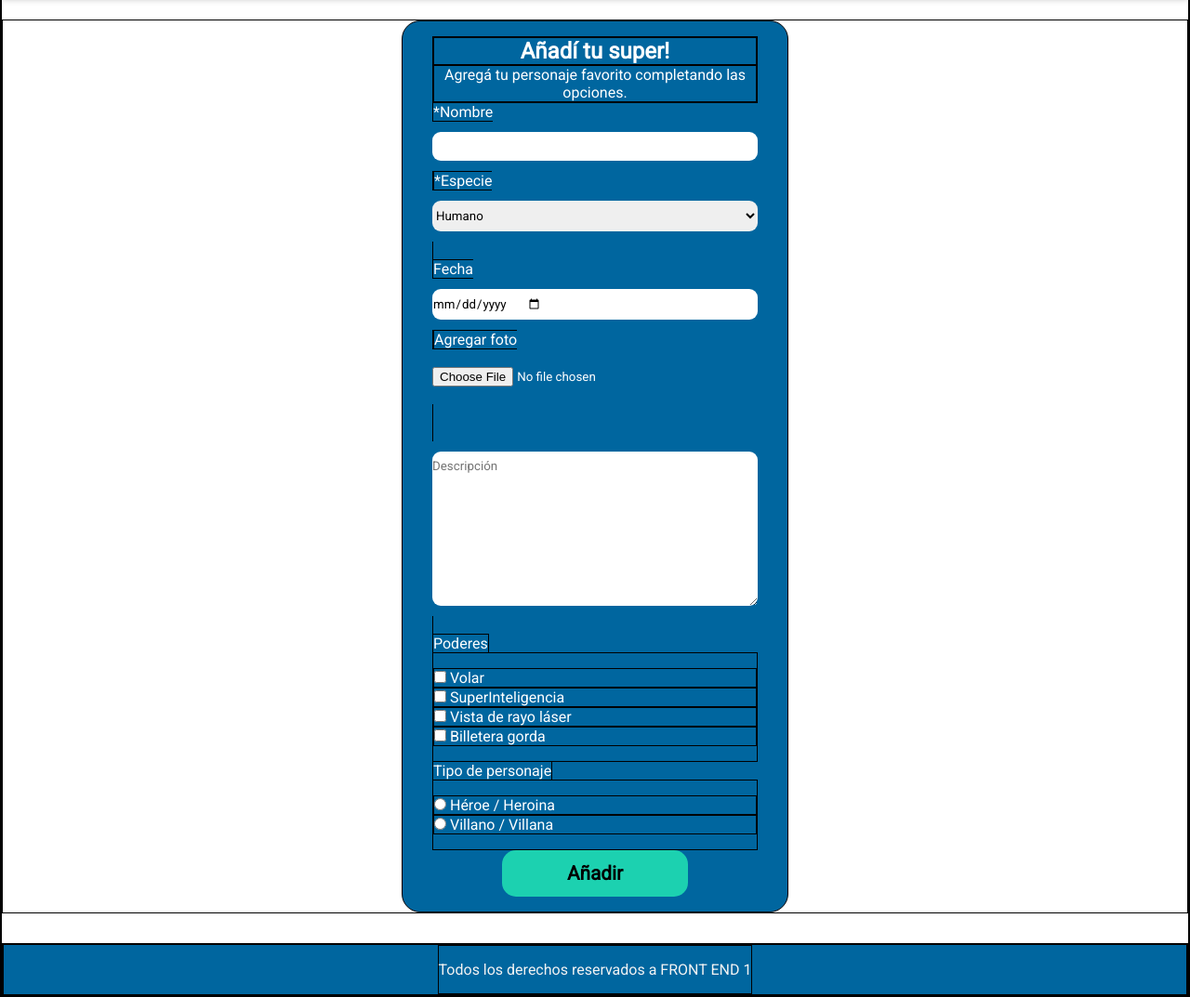
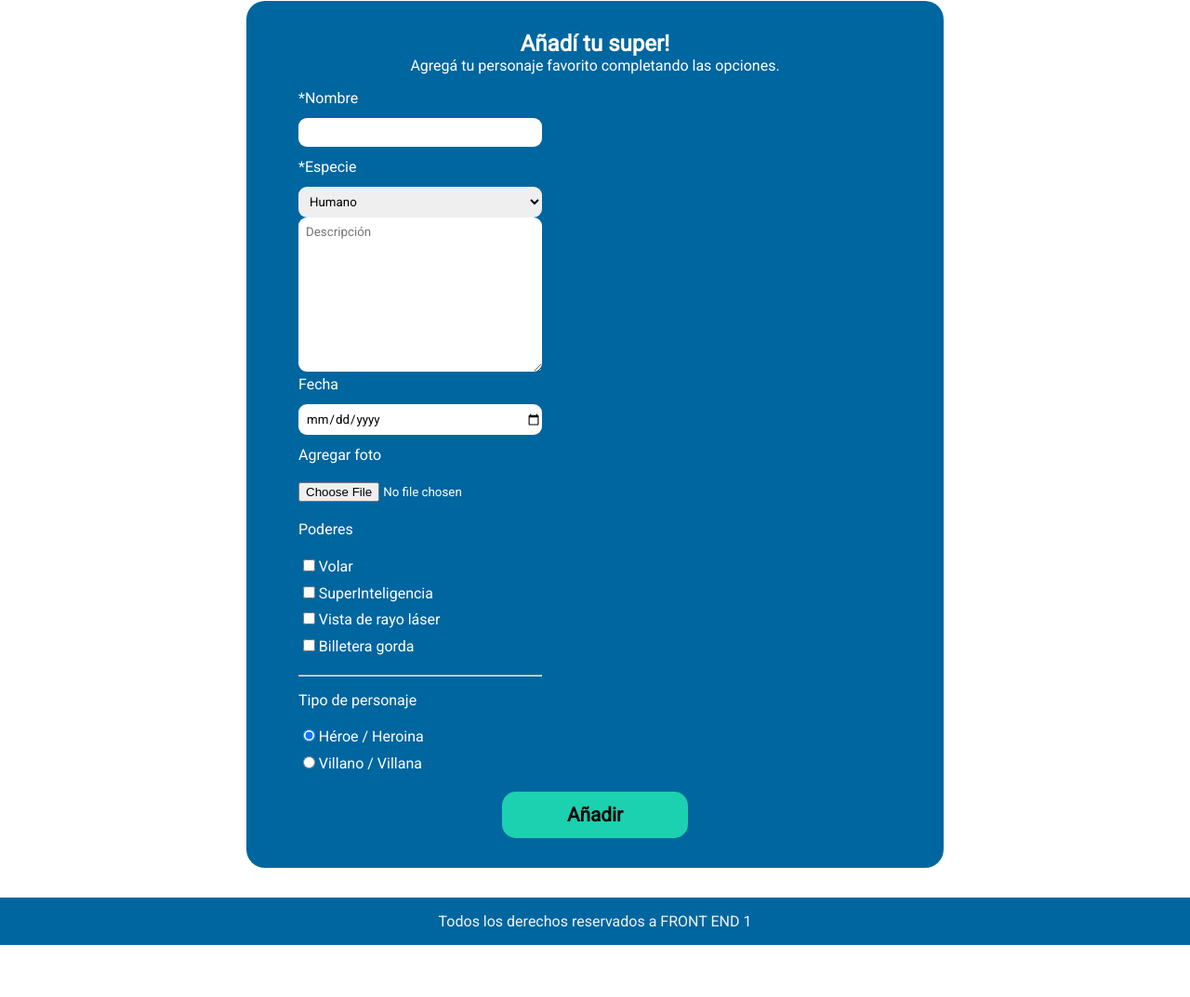
Before and after one commit to ChrisMHM/clase11_Formulario, a plain HTML site: page add_form.html in a window 1280 px wide. Shown: the part 184-1257 px from the top of the page at 93% size. After the commit the page ends 1201 px from the top, so only its background shows below. Drawn offline with nearby package versions, Linux system fonts and the light colour scheme.

Commit message:
Se ha corregido mobile y reestructurado el form para facilitar el maquetado

```diff
--- a/add_form.html
+++ b/add_form.html
@@ -51,8 +51,10 @@
                 <h2>Añadí tu super!</h2>
                 <p>Agregá tu personaje favorito completando las opciones.</p>
             </div>
-            <fieldset class="first-fieldset">
-                <label for="nombre" class="title">*Nombre <input type="text" id="nombre" class="input" required></label>
+            <div class="fieldset__container">
+                <fieldset class="left-fieldset">
+                    <label for="nombre" class="title">*Nombre <input type="text" id="nombre" class="input"
+                            required></label>
                     <label for="especie" class="title">*Especie
                         <select name="especie" id="especie" class="input">
                             <option value="humano">Humano</option>
@@ -61,46 +63,49 @@
                             <option value="kriptoniano">Kriptoniano</option>
                         </select>
                     </label>
+                    <textarea name="descripcion" id="descripcion" cols="30" rows="10" placeholder="Descripción"
+                        class="input"></textarea>
                 </fieldset>
-            <fieldset class="second-fieldset">
-                <label for="fecha" class="title">Fecha <input type="date" id="date" class="input"></label>
-                <label for="foto" class="title">Agregar foto <input type="file" id="file" class="input"></label>
-            </fieldset>
-            <fieldset class="third-fieldset">
-                <label for="descripcion"><textarea name="descripcion" id="descripcion" cols="30" rows="10"
-                        placeholder="Descripción" class="input"></textarea></label>
-            </fieldset>
-            <fieldset class="fourth-fieldset">
+                <fieldset class="rigth-fieldset">
+                    <label for="fecha" class="title">Fecha <input type="date" id="date" class="input" required></label>
+                    <label for="foto" class="title">Agregar foto <input type="file" id="file" class="input" required></label>
                     <label for="poderes" class="title">Poderes</label>
                     <div class="check__container input">
                         <label for="volar">
                             <input type="checkbox" id="volar" name="volar">
                             Volar
+                            <span class="checkmark"></span>
                         </label>
                         <label for="inteligencia">
                             <input type="checkbox" id="inteligencia" name="inteligencia">
                             SuperInteligencia
+                            <span class="checkmark"></span>
                         </label>
                         <label for="rayo">
                             <input type="checkbox" id="rayo" name="rayo">
                             Vista de rayo láser
+                            <span class="checkmark"></span>
                         </label>
                         <label for="billetera">
                             <input type="checkbox" id="billetera" name="billetera">
                             Billetera gorda
+                            <span class="checkmark"></span>
                         </label>
                     </div>
-            </fieldset>
-            <fieldset class="fifth-fieldset">
-                <label for="personaje" class="title">
+                    <hr>
+                    <label class="title">
                         Tipo de personaje
                     </label>
                     <div class="radio__container input">
-                    <label for="heroe"><input type="radio" id="heroe" name="personaje"> Héroe / Heroina</label>
-                    <label for="villano"><input type="radio" id="villano" name="personaje"> Villano / Villana</label>
+                        <label for="heroe"><input type="radio" id="heroe" name="personaje" checked> Héroe / Heroina</label>
+                        <label for="villano"><input type="radio" id="villano" name="personaje"> Villano /
+                            Villana</label>
                     </div>
                 </fieldset>
+                <div class="button__container">
                     <button type="submit">Añadir</button>
+                </div>
+            </div>
         </form>
     </main>
     <footer class="footer">
--- a/css/form.css
+++ b/css/form.css
@@ -4,37 +4,43 @@
     color: #fff;
     width: 60vw;
     max-width: 350px;
-    padding: 1rem 2rem;
+    padding: 2rem 3rem;
     margin: 0 1rem;
     display: flex;
     flex-wrap: wrap;
     font-family: 'Inter', sans-serif;
 }
 
+.fieldset__container {
+    width: 100%;
+}
+
 fieldset {
     border: none;
-    width: 100%;
     padding: 0;
 }
 
 #nombre, #especie, #date, #file, #descripcion {
-    display: flex;
-    flex-wrap: wrap;
     width: 100%;
     border: none;
     border-radius: 9px;
-    padding: .5rem 0 .5rem;
+    padding: .5rem 0 .5rem 0.5rem;
     margin: 12px 0;
+    box-sizing: border-box;
 }
 
-#description {
-    margin: 0;
+#file {
+    padding-left: 0;
 }
 
 .check__container, .radio__container {
     display: flex;
     flex-wrap: wrap;
     flex-direction: column;
+}
+
+.input label {
+    padding: 0.5rem;
 }
 
 .title__container {
@@ -45,12 +51,17 @@ fieldset {
     font-size: 1rem;
     font-weight: 300;
     font-style: normal;
+    margin-bottom: 1rem;
 }
 
 .title {
 
     font-size: 1rem;
     font-weight: 300;
+}
+
+hr {
+    margin-bottom: 1rem;
 }
 
 .input {
@@ -68,3 +79,49 @@ button {
     font-weight: 700;
     font-style: normal;
 }
+
+.button__container {
+    width: 100%;
+    display: flex;
+    justify-content: center;
+}
+
+@media (min-width: 750px) {
+    .form {
+        width: 60vw;
+        max-width: 550px;
+        justify-content: center;
+        padding: 2rem 3rem;
+        box-sizing: border-box;
+    }
+
+    .input label {
+        padding: 0.3rem;
+    }
+}
+
+@media (min-width: 1000px) {
+    .form {
+        width: 60vw;
+        max-width: 750px;
+        justify-content: center;
+    }
+
+    fieldset {
+        border: none;
+        width: 40%;
+        padding: 0 .5rem;
+    }
+
+    .title__container {
+        width: 100%;
+    }
+
+    #especie {
+        margin-bottom: 0;
+    }
+
+    #descripcion {
+        margin: 0;
+    }
+}
--- a/css/styles.css
+++ b/css/styles.css
@@ -1,5 +1,5 @@
 * {
-    border: 1px solid black;
+    /* border: 1px solid black; */
     margin: 0;
     font-family: 'Roboto', sans-serif;
 }
@@ -61,7 +61,7 @@ h1 {
     display: flex;
     justify-content: right;
     color: #ffffff;
-    width: 320px;
+    width: 85%;
 }
 
 .material-symbols-outlined {
```
Lines whose indentation alone changed are shown as unchanged.
